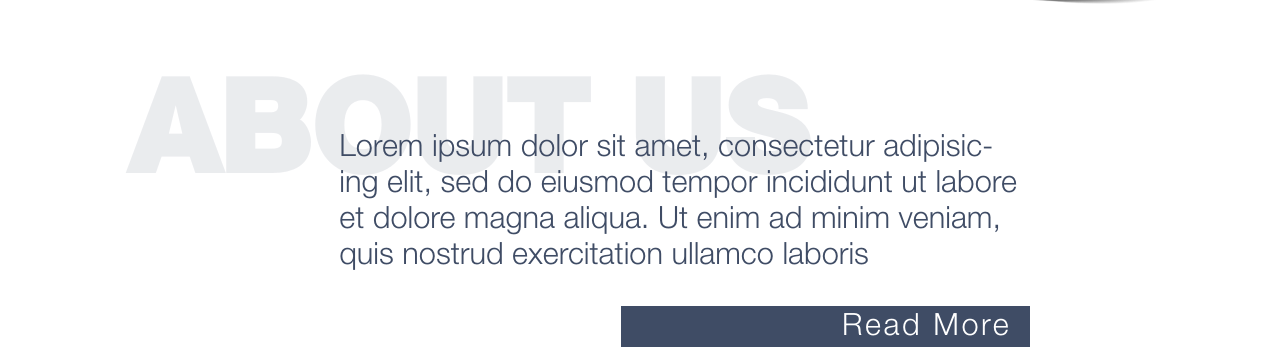
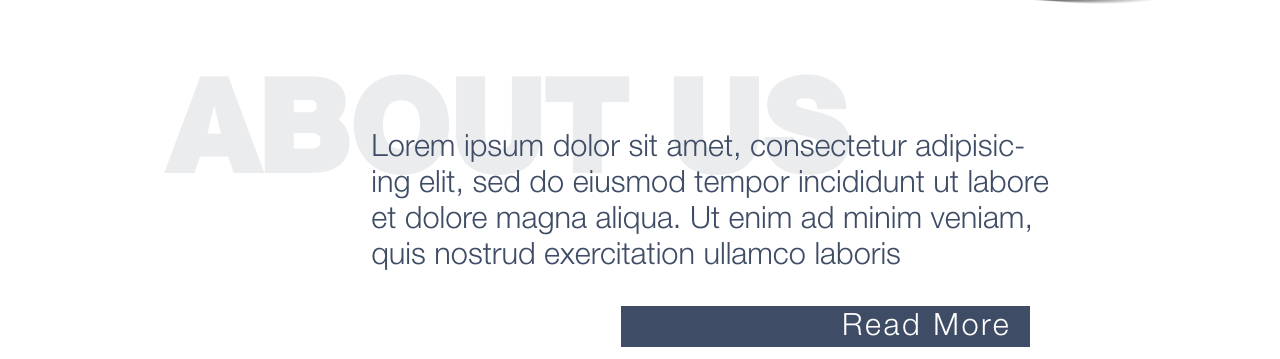
Before and after one commit to ritech94/blackridge-web-dev, a plain HTML site: page index.html in a window 1280 px wide. Shown: the part 1019-1378 px from the top of the page. Drawn offline with nearby package versions, Linux system fonts and the light colour scheme.

Commit message:
Third Upload

```diff
--- a/css/main.css
+++ b/css/main.css
@@ -135,7 +135,7 @@ section#about {
     margin: 15% 0 10% 0;
 }
 #about h1 {
-    margin-left: 10%;
+    margin-left: 13%;
 
     font-family: 'Helvetica Neue Heavy';
     font-size: 10vw;
@@ -148,7 +148,7 @@ section#about {
     width: 54%;
     margin: 0 auto;
     margin-top: -14%;
-    padding-left: 7%;
+    padding-left: 12%;
 
     overflow-wrap: break-word;
 
```
